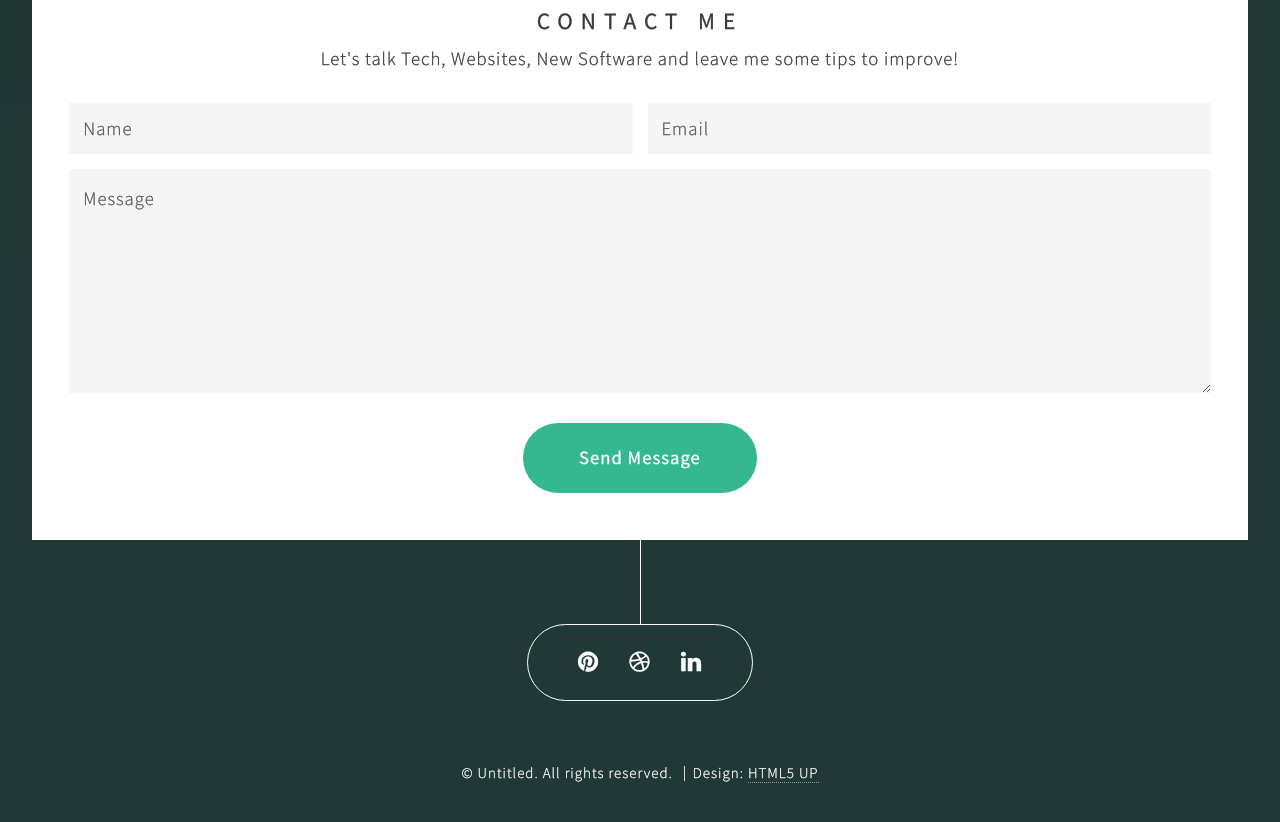
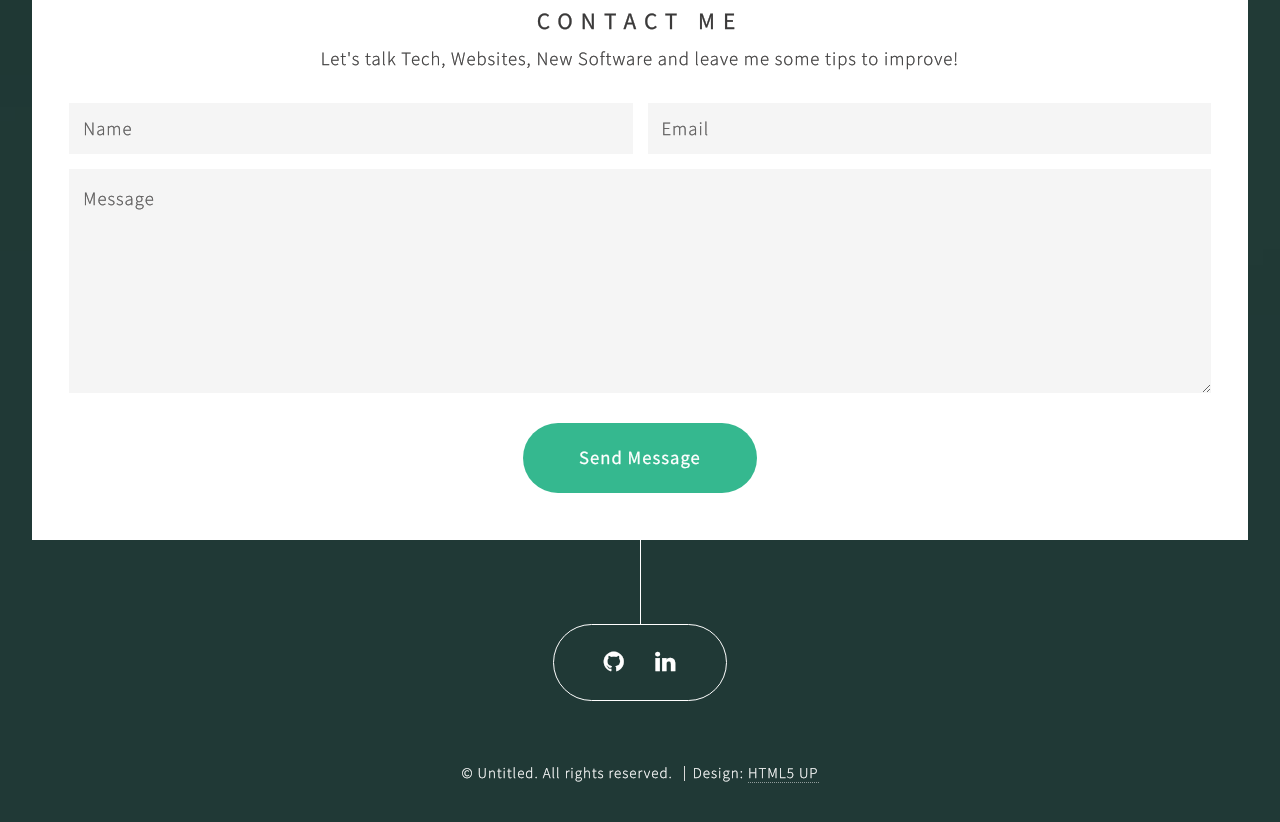
Before and after one commit to TriiiNguyen/Portfolio, a plain HTML site: page portfolio.html in a window 1280 px wide. Shown: the part 2246-3068 px from the top of the page. Drawn offline with Linux system fonts and the light colour scheme.

Commit message:
added GitHub icon and added links

```diff
--- a/portfolio.html
+++ b/portfolio.html
@@ -113,10 +113,11 @@
     <ul class="icons">
       <!-- <li><a href="#" class="icon icon-twitter solo"><span>Twitter</span></a></li> -->
       <!-- <li><a href="#" class="icon icon-facebook solo"><span>Facebook</span></a></li> -->
+      <li><a href="https://github.com/TriiiNguyen"  target="_blank" class="icon icon-github solo"><span>GitHub</span></a></li>
       <!-- <li><a href="#" class="icon icon-google-plus solo"><span>Google+</span></a></li> -->
-      <li><a href="#" class="icon icon-pinterest solo"><span>Pinterest</span></a></li>
-      <li><a href="#" class="icon icon-dribbble solo"><span>Dribbble</span></a></li>
-      <li><a href="#" class="icon icon-linkedin solo"><span>LinkedIn</span></a></li>
+      <!-- <li><a href="#" class="icon icon-pinterest solo"><span>Pinterest</span></a></li> -->
+      <!-- <li><a href="#" class="icon icon-dribbble solo"><span>Dribbble</span></a></li> -->
+      <li><a href="https://www.linkedin.com/in/nguyenmtri/" target="_blank" class="icon icon-linkedin solo"><span>LinkedIn</span></a></li>
     </ul>
     <div class="copyright">
       <ul class="menu">
```
Also changed, not shown: resources/index.html (renamed from index.html).
